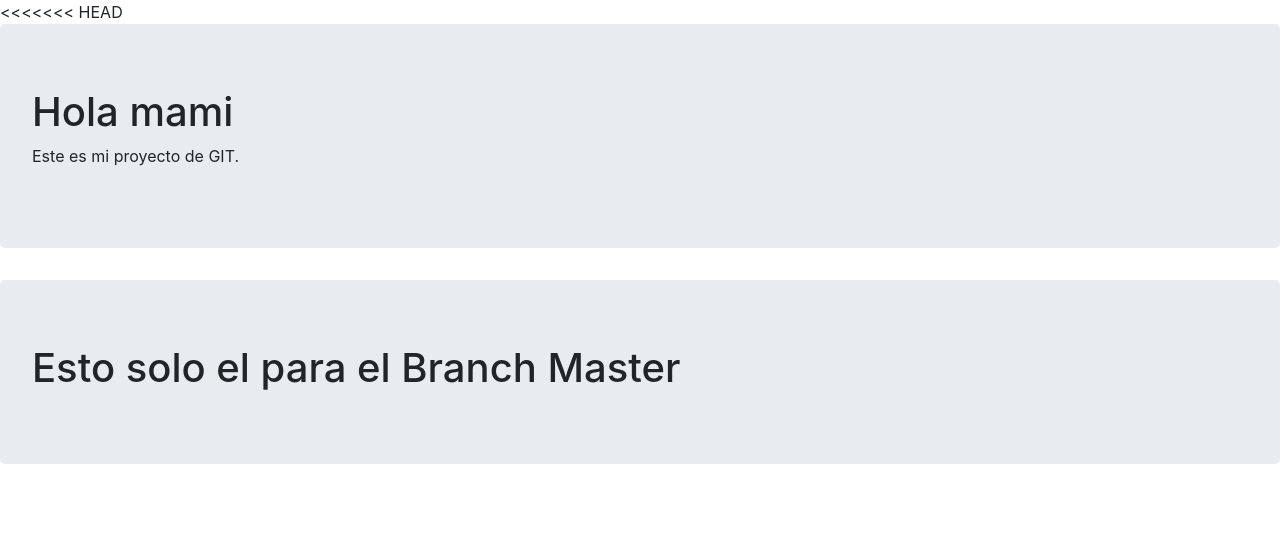
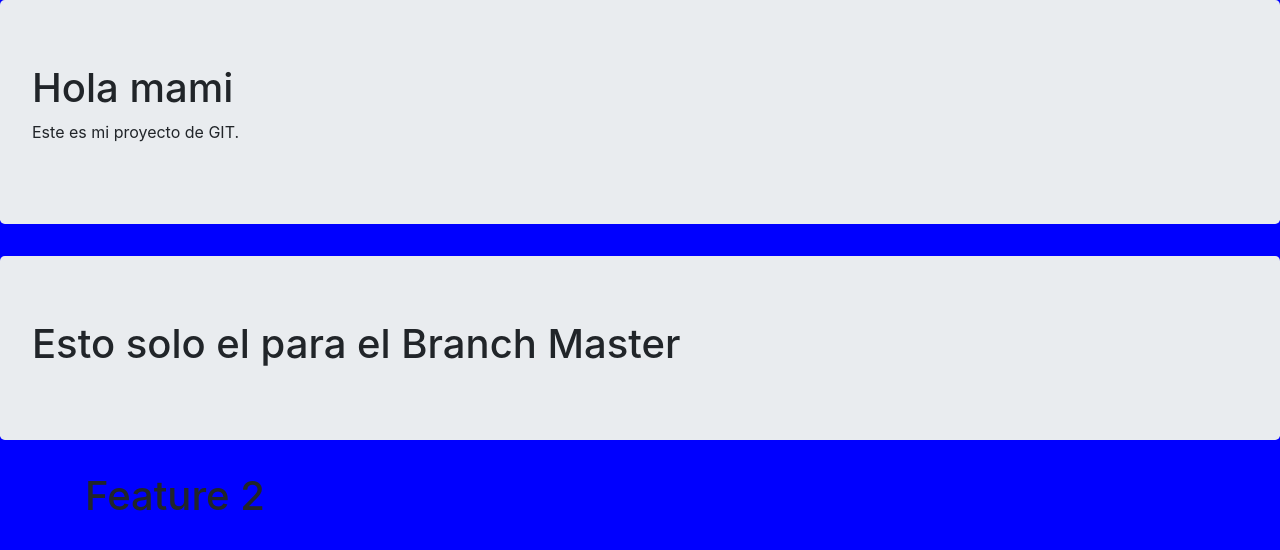
Before and after one commit to jsariasgeek/studious-octo-pancake, a plain HTML site: page index.html in a window 1280 px wide. Drawn offline with nearby package versions, Linux system fonts and the light colour scheme.

Commit message:
background blue

```diff
--- a/index.html
+++ b/index.html
@@ -2,14 +2,15 @@
 <html lang="en">
 <head>
 	<meta charset="UTF-8">
-<<<<<<< HEAD
 	<title>Proyecto GIT</title>
+
 
 	<link rel="stylesheet" href="https://maxcdn.bootstrapcdn.com/bootstrap/4.0.0/css/bootstrap.min.css">
 
 	<style>
 		body{
 			border:10px;
+			background: blue;
 		}
 	</style>
 
@@ -33,5 +34,8 @@
 			</div>
 		</div>
 	</div>
+	<div class="container">
+		<h1>Feature 2</h1>
+	</div>
 </body>
 </html>
```
